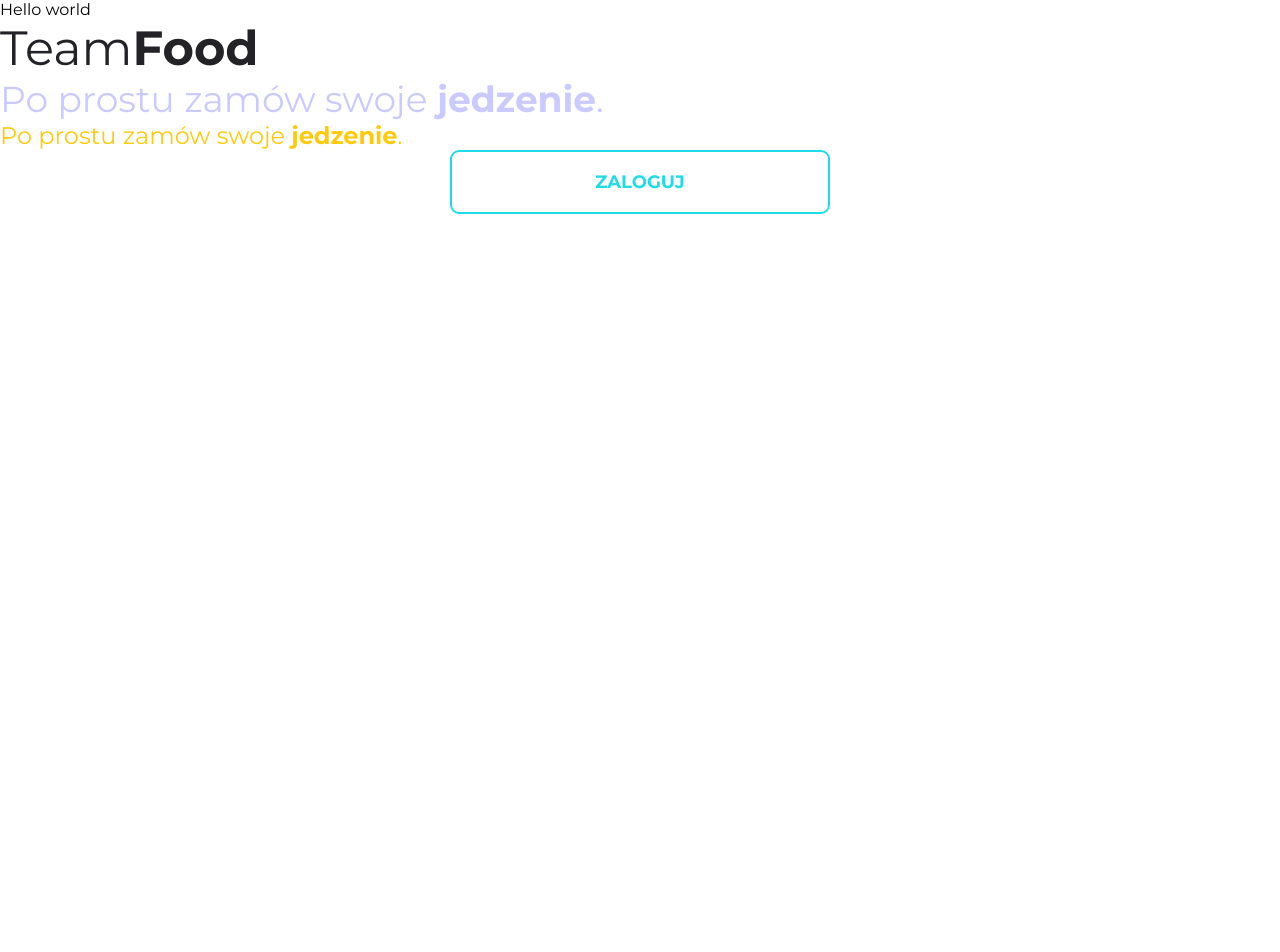
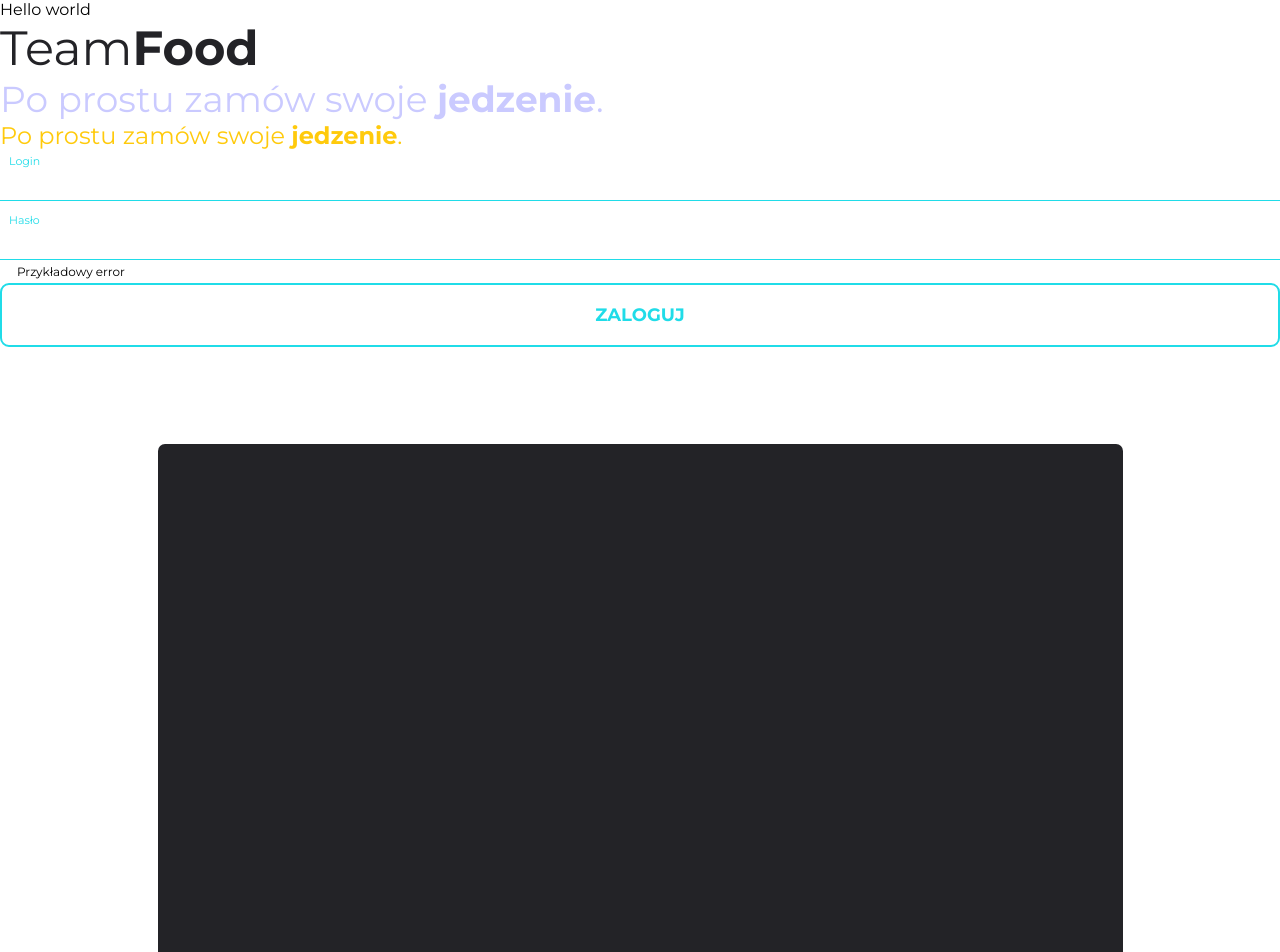
Before and after one commit to michsko544/haktyki2020, a React (Create React App) app in the folder Frontend/: page / in a window 1280 px wide. Shown: the top 952 px of the page. Before the commit the page ends 800 px from the top, so only its background shows below. Built offline with nearby package versions, Linux system fonts and the light colour scheme.

Commit message:
create BoxContainer component

```diff
--- a/Frontend/package.json
+++ b/Frontend/package.json
@@ -32,6 +32,7 @@
     ]
   },
   "devDependencies": {
+    "@material-ui/core": "^4.11.0",
     "formik": "^2.1.4",
     "styled-components": "^5.1.1",
     "yup": "^0.29.1"
--- a/Frontend/src/components/App/App.jsx
+++ b/Frontend/src/components/App/App.jsx
@@ -1,23 +1,40 @@
-import React from 'react';
-import H1 from "./../H1"
-import H2 from "./../H2"
-import H3 from "./../H3"
-import HBold from "./../HeadingBold"
+import React from 'react'
+import H1 from './../H1'
+import H2 from './../H2'
+import H3 from './../H3'
+import HBold from './../HeadingBold'
 import { withFormik, Form } from 'formik'
 import Button from '../Button'
+import Input from '../Input'
+import BoxContainer from '../BoxContainer'
+import Header from '../BoxContainer/Header'
 
 const App = () => {
   return (
     <div className="App">
       Hello world
-      <H1 color="#232327">Team<HBold>Food</HBold></H1>
-      <H2 color="#CACAFF">Po prostu zamów swoje <HBold>jedzenie</HBold>.</H2>
-      <H3 color="#FFCA0C">Po prostu zamów swoje <HBold>jedzenie</HBold>.</H3>
+      <H1 color="#232327">
+        Team<HBold>Food</HBold>
+      </H1>
+      <H2 color="#CACAFF">
+        Po prostu zamów swoje <HBold>jedzenie</HBold>.
+      </H2>
+      <H3 color="#FFCA0C">
+        Po prostu zamów swoje <HBold>jedzenie</HBold>.
+      </H3>
       <Form>
-        {/* <Input type="text" name="user" label="Login" />
-        <Input type="password" name="password" label="Hasło" /> */}
+        <Input type="text" name="user" label="Login" />
+        <Input
+          type="password"
+          name="password"
+          label="Hasło"
+          error="Przykładowy error"
+        />
       </Form>
-      <Button text="Zaloguj" handleOnClick={() => { }} />
+      <Button text="Zaloguj" handleOnClick={() => {}} />
+      <BoxContainer>
+        <Header title="Logowanie" subtitle="Podaj login i hasło" />
+      </BoxContainer>
     </div>
   )
 }
@@ -25,10 +42,10 @@ const App = () => {
 const FormikApp = withFormik({
   mapPropsToValues() {
     return {
-      user: "",
-      password: ""
+      user: '',
+      password: '',
     }
-  }
+  },
 })(App)
 
 export default FormikApp
--- /dev/null
+++ b/Frontend/src/components/BoxContainer/BoxContainer.jsx
@@ -0,0 +1,19 @@
+import React from 'react'
+import PropTypes from 'prop-types'
+import { Container, Box } from './'
+
+const BoxContainer = ({ children }) => {
+  const isDarkMode = true
+
+  return (
+    <Container>
+      <Box isDarkMode={isDarkMode}> {children}</Box>
+    </Container>
+  )
+}
+
+BoxContainer.propTypes = {
+  children: PropTypes.any,
+}
+
+export default BoxContainer
--- /dev/null
+++ b/Frontend/src/components/BoxContainer/BoxContainer.style.js
@@ -0,0 +1,22 @@
+import styled from 'styled-components'
+
+export const Container = styled.section`
+  width: 100%;
+  height: 100vh;
+  display: flex;
+  align-items: center;
+  justify-content: center;
+`
+
+export const Box = styled.div`
+  width: 100%;
+  height: 100%;
+  background-color: ${(props) => (props.isDarkMode ? '#232327' : '#FCFCFC')};
+  display: flex;
+
+  @media (min-width: 1024px) {
+    width: 965px;
+    height: 607px;
+    border-radius: 7px;
+  }
+`
--- /dev/null
+++ b/Frontend/src/components/BoxContainer/Header/Header.jsx
@@ -0,0 +1,18 @@
+import React from 'react'
+// import H3 from '../H3'
+// import H1 from '../H1'
+import { HeaderStyled } from './'
+
+const Header = ({ title, subtitle }) => {
+  return (
+    <HeaderStyled>
+      {/* <H1>
+        {title}
+        {','}
+      </H1>
+      <H3>{subtitle}</H3> */}
+    </HeaderStyled>
+  )
+}
+
+export default Header
--- /dev/null
+++ b/Frontend/src/components/BoxContainer/Header/Header.style.js
@@ -0,0 +1,5 @@
+import styled from 'styled-components'
+
+export const HeaderStyled = styled.div`
+  margin-top: 88px;
+`
--- /dev/null
+++ b/Frontend/src/components/BoxContainer/Header/index.js
@@ -0,0 +1,2 @@
+export { default } from './Header'
+export { HeaderStyled } from './Header.style'
--- /dev/null
+++ b/Frontend/src/components/BoxContainer/index.js
@@ -0,0 +1,2 @@
+export { default } from './BoxContainer'
+export { Container, Box } from './BoxContainer.style'
--- a/Frontend/src/components/Button/Button.jsx
+++ b/Frontend/src/components/Button/Button.jsx
@@ -1,20 +1,23 @@
 import React from 'react'
-import PropTypes from "prop-types"
-import { ButtonStyled } from "./"
-import { CenterStrechContainer } from "../App"
+import PropTypes from 'prop-types'
+import { ButtonStyled } from './'
+import { CenterStrechContainer } from '../App'
 
 const Button = ({ text, handleOnClick, ...props }) => {
-    const [color, setColor] = React.useState("#20DCE8");
-    return (
-        <CenterStrechContainer>
-            <ButtonStyled color={color} onClick={handleOnClick} {...props}>{text}</ButtonStyled>
-        </CenterStrechContainer>
-    )
+  const color = '#20DCE8'
+
+  return (
+    <>
+      <ButtonStyled color={color} onClick={handleOnClick} {...props}>
+        {text}
+      </ButtonStyled>
+    </>
+  )
 }
 
 Button.propTypes = {
-    text: PropTypes.string.isRequired,
-    handleOnClick: PropTypes.func.isRequired,
+  text: PropTypes.string.isRequired,
+  handleOnClick: PropTypes.func.isRequired,
 }
 
 export default Button
--- a/Frontend/src/components/Button/Button.style.js
+++ b/Frontend/src/components/Button/Button.style.js
@@ -12,7 +12,11 @@ export const ButtonStyled = styled.button`
     text-align: center;
     color: ${props => props.color};
     background: none;
-    cursor: pointer
+    cursor: pointer;
+
+    &:focus {
+        outline:0;
+    }
 `;
 
 ButtonStyled.defaultProps = {
--- a/Frontend/src/components/Input/Input.jsx
+++ b/Frontend/src/components/Input/Input.jsx
@@ -1,39 +1,40 @@
 import React from 'react'
-import PropTypes from "prop-types"
-import { FieldStyled, Label, ErrorStyled, InputWrapper } from "./"
-import { CenterStrechContainer } from "../App"
+import PropTypes from 'prop-types'
+import { FieldStyled, Label, ErrorStyled } from './'
 
-const Input = ({ label, ...props }) => {
-    const [isDarkMode, setDarkMode] = React.useState(false)
-    const [borderColor, setBorderColor] = React.useState("#20DCE8")
+const Input = ({ label, error, ...props }) => {
+  const isDarkMode = false
+  const borderColor = '#20DCE8'
 
   return (
-        <CenterStrechContainer>
+    <>
       <Label textColor={borderColor}>
         {label}
-                <FieldStyled borderColor={borderColor} isDarkMode={isDarkMode} {...props} />
+        <FieldStyled
+          borderColor={borderColor}
+          isDarkMode={isDarkMode}
+          {...props}
+        />
       </Label>
-            <Error error="Wypełnij to pole" isDarkMode={isDarkMode} />
-        </CenterStrechContainer>
+      <Error error={error} isDarkMode={isDarkMode} />
+    </>
   )
 }
 
 Input.propTypes = {
   type: PropTypes.string.isRequired,
   name: PropTypes.string.isRequired,
-    label: PropTypes.string.isRequired
+  label: PropTypes.string.isRequired,
+  error: PropTypes.string,
 }
 
 const Error = ({ error, isDarkMode }) => {
-
-    return (
-        <ErrorStyled isDarkMode={isDarkMode}>{error}</ErrorStyled>
-    );
+  return <ErrorStyled isDarkMode={isDarkMode}>{error}</ErrorStyled>
 }
 
 Error.propTypes = {
   error: PropTypes.string,
-    isDarkMode: PropTypes.bool
+  isDarkMode: PropTypes.bool,
 }
 
 export default Input
```
Also changed, not shown: Frontend/src/components/Input/Input.style.js (+12 -12 lines), 2 other files (tests, documents, lock files or other folders). Lines whose indentation alone changed are shown as unchanged.
